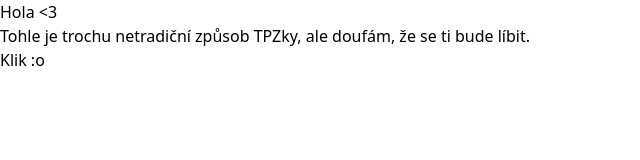
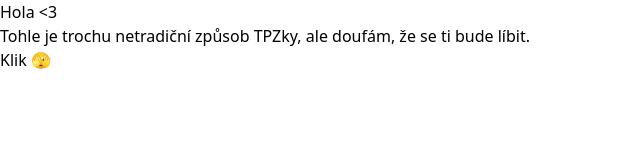
Before and after one commit to OlliJeCool/tpz, a Next.js app: page / in a window 1280 px wide. Shown: the top 160 px of the page, without its empty margins (0-640 px from the left). Built offline with nearby package versions, Linux system fonts and the light colour scheme.

Commit message:
updated day 1

```diff
--- a/package.json
+++ b/package.json
@@ -10,6 +10,7 @@
   },
   "dependencies": {
     "@heroicons/react": "^2.2.0",
+    "motion": "^11.12.0",
     "next": "15.0.3",
     "react": "19.0.0-rc-66855b96-20241106",
     "react-animated-heart": "^0.0.8",
--- a/src/app/page.tsx
+++ b/src/app/page.tsx
@@ -1,24 +1,39 @@
-'use client'
-
-import Heart from "@/components/day1/Heart";
+"use client";
 import Popup from "@/components/day1/Popup";
+import { motion } from "motion/react";
 import { useState } from "react";
 
 export default function Home() {
-  const [displayTimer, setDisplayTimer] = useState(false)
-  const [clickedHearts, setClickedHearts] = useState<boolean[]>(Array(10).fill(false))
-
-  const handleHeartClick = (hearIndex: number) => {
-   setClickedHearts((prevClicked) => prevClicked.map((flag, i) => (i === hearIndex ? true : flag)));
-  };
+  const [displayTimer, setDisplayTimer] = useState(false);
 
   return (
-    <div className="w-[100vw] h-[100vh] bg-slate-200 flex justify-center items-center">
-      {
-      !displayTimer ? <Popup setDisplayTimer={setDisplayTimer} /> : (
-      <div>
-        <Heart isLiked={clickedHearts[1]} onLikeToggle={() => handleHeartClick(1)}/>
-      </div>
+    <div className="w-[100vw] h-[100vh] bg-gradient-to-tr from-sky-100 to-fuchsia-100 flex justify-center items-center">
+      {!displayTimer ? (
+        <Popup setDisplayTimer={setDisplayTimer} />
+      ) : (
+        <motion.div
+          initial={{ opacity: 0, scale: 0.5 }}
+          animate={{ opacity: 1, scale: 1 }}
+          transition={{
+            duration: 0.3,
+            delay: 0.1,
+            ease: [0, 0.71, 0.2, 1.01],
+          }}
+          className="w-1/2 h-1/3 flex flex-col items-center text-2xl"
+        >
+          <motion.p className="py-4">Dnešní písmeno je...</motion.p>
+          <motion.h2
+            whileHover={{ scale: 1.1 }}
+            whileTap={{ scale: 0.95 }}
+            whileDrag={{ scale: 0.9, rotate: 10 }}
+            drag
+            dragSnapToOrigin
+            className="text-8xl font-extrabold bg-gradient-to-b from-violet-200 to-pink-200 bg-clip-text text-transparent py-2"
+          >
+            E
+          </motion.h2>
+          <p className="text-lg py-4">Snad ti bude chutnat pochoutka 😁</p>
+        </motion.div>
       )}
     </div>
   );
--- a/src/components/day1/Heart.tsx
+++ /dev/null
@@ -1,50 +0,0 @@
-import { useState, useEffect } from "react";
-import { HeartIcon as SolidHeartIcon } from "@heroicons/react/24/solid";
-import { HeartIcon as OutlineHeartIcon } from "@heroicons/react/24/outline";
-
-interface HeartButtonProps {
-  isLiked: boolean;
-  onLikeToggle: (newState: boolean) => void;
-  className?: string;
-}
-
-const HeartButton: React.FC<HeartButtonProps> = ({ isLiked, onLikeToggle, className = "" }) => {
-  const [liked, setLiked] = useState(isLiked);
-  const [isPopping, setIsPopping] = useState(false);
-
-  useEffect(() => {
-    setLiked(isLiked);
-  }, [isLiked]);
-
-  const toggleLike = () => {
-    const newState = !liked;
-    setLiked(newState);
-    onLikeToggle(newState);
-
-    // Trigger the pop animation
-    setIsPopping(true);
-    setTimeout(() => setIsPopping(false), 300); // Animation duration
-  };
-
-  return (
-    <button
-      onClick={toggleLike}
-      className={`relative transition-transform duration-300 ease-in-out transform ${liked ? "scale-110" : "scale-100"} text-3xl ${className}`}
-      aria-label={liked ? "Unlike" : "Like"}
-    >
-      <span
-        className={`absolute inset-0 flex items-center justify-center z-0 ${
-          isPopping ? "animate-pop" : ""
-        }`}
-      >
-        {liked ? (
-          <SolidHeartIcon className="w-12 h-12 text-red-500" />
-        ) : (
-          <OutlineHeartIcon className="w-12 h-12 text-gray-500 hover:text-red-500 transition-colors" />
-        )}
-      </span>
-    </button>
-  );
-};
-
-export default HeartButton;
--- a/src/components/day1/Popup.tsx
+++ b/src/components/day1/Popup.tsx
@@ -1,21 +1,44 @@
-import React from 'react'
+import React from "react";
+import { motion } from "motion/react";
 
 interface popupPropData {
-    setDisplayTimer: (a: boolean) => void;
+  setDisplayTimer: (a: boolean) => void;
 }
 
-const Popup = ({setDisplayTimer} : popupPropData) => {
+const Popup = ({ setDisplayTimer }: popupPropData) => {
+  const handleClick = () => {
+    setTimeout(() => {
+      setDisplayTimer(true);
+    }, 100);
+  };
+
   return (
-    <div className="w-[20%] h-[20%] bg-slate-100 rounded-2xl flex items-center flex-col p-4 shadow-2xl shadow-rose-100">
-    <h1 className="text-2xl font-bold py-2">
-      {'Hola <3'}
-    </h1>
-    <p className="text-center py-4">
-      Tohle je trochu netradiční způsob TPZky, ale doufám, že se ti bude líbit.
-    </p>
-    <button onClick={() => setDisplayTimer(true)} className="bg-blue-300 py-2 w-1/3 rounded-lg hover:bg-blue-400 transition-all duration-1000 hover:scale-105">Klik :o</button>
-    </div>
-  )
-}
+    <motion.div
+      initial={{ opacity: 0, scale: 0.5 }}
+      animate={{ opacity: 1, scale: 1 }}
+      transition={{
+        duration: 0.8,
+        delay: 0.5,
+        ease: [0, 0.71, 0.2, 1.01],
+      }}
+      className="w-[30%] h-[30%] bg-white bg-opacity-25 border-blue-200 rounded-2xl flex items-center flex-col p-6"
+    >
+      <h1 className="text-2xl font-bold py-2">{"Hola <3"}</h1>
+      <p className="text-center py-4">
+        Tohle je trochu netradiční způsob TPZky, ale doufám, že se ti bude
+        líbit.
+      </p>
+      <motion.button
+        whileHover={{ scale: 1.1 }}
+        whileTap={{ scale: 0.9 }}
+        transition={{ type: "spring", stiffness: 400, damping: 17 }}
+        onClick={() => handleClick()}
+        className="bg-blue-300 py-2 mt-4 w-1/3 rounded-lg hover:bg-blue-400"
+      >
+        Klik 🫣
+      </motion.button>
+    </motion.div>
+  );
+};
 
-export default Popup
+export default Popup;
```
Also changed, not shown: 1 other file (tests, documents, lock files or other folders).
